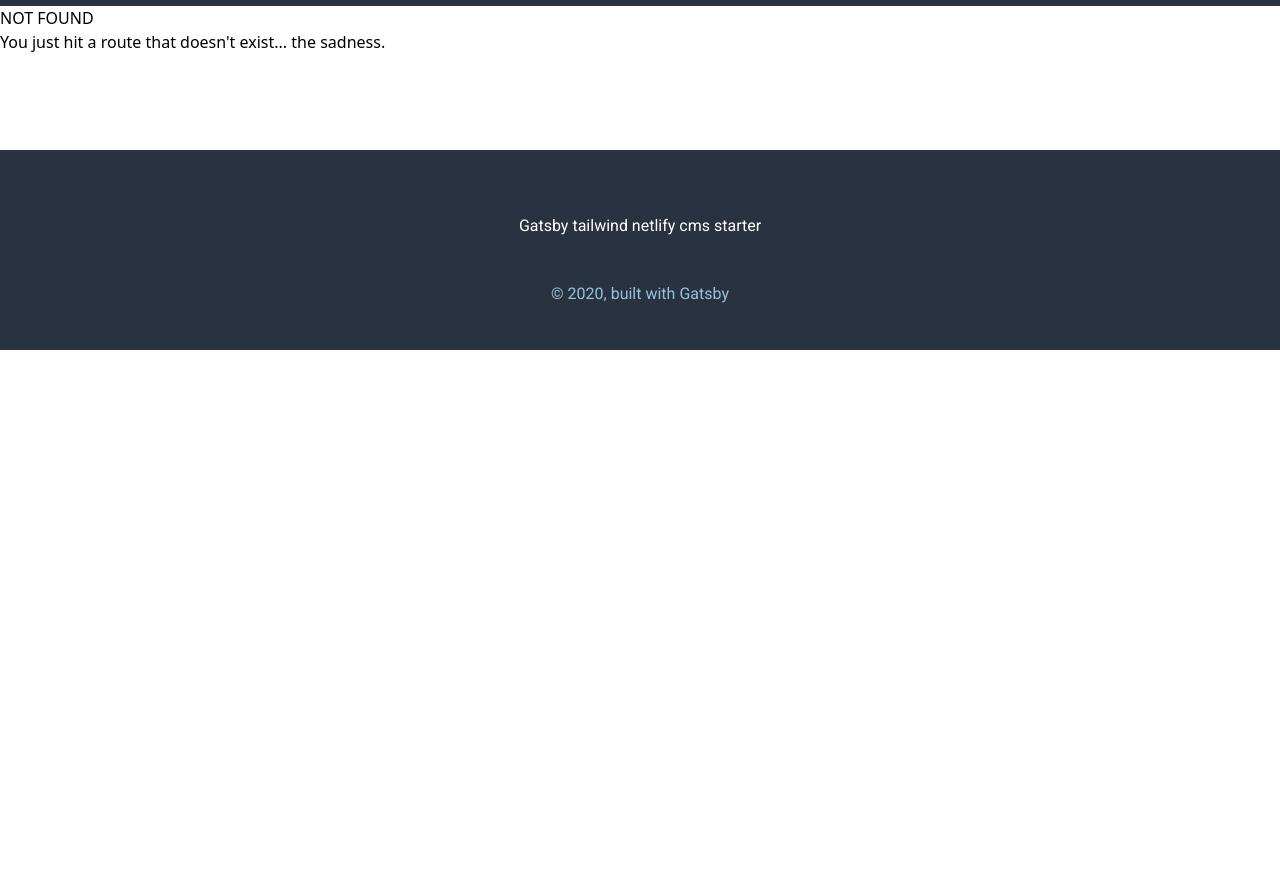
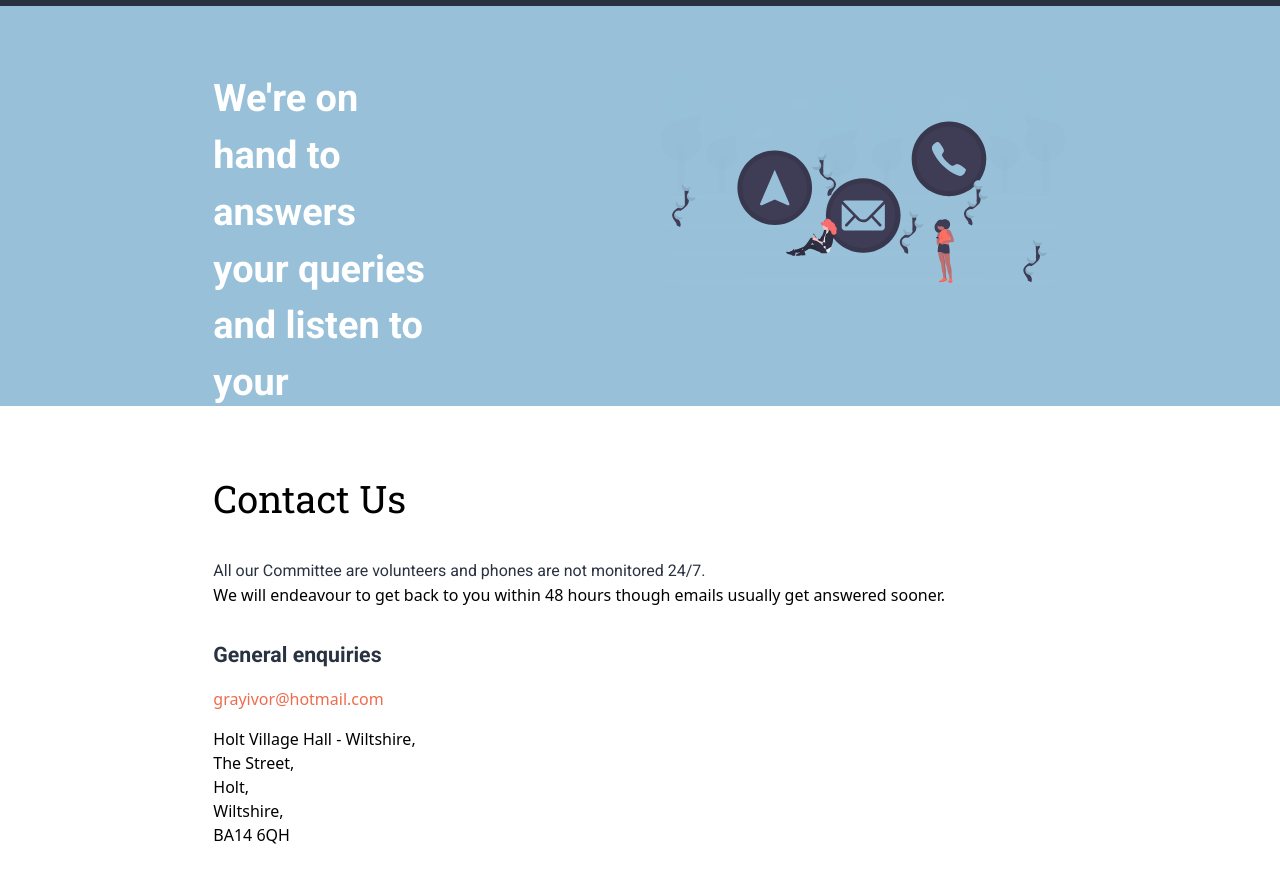
Before and after one commit to dougajmcdonald/gatsby-tailwind-netlify-cms-starter, a Gatsby site: page /contact-us in a window 1280 px wide. Before the commit this address had no page. Shown: the part 64-952 px from the top of the page. Before the commit the page ends 800 px from the top, so only its background shows below. Built offline with nearby package versions, Linux system fonts and the light colour scheme; Gatsby itself is replaced by a stand-in of ours.

Commit message:
add contact us page

```diff
--- /dev/null
+++ b/src/pages/contact-us.js
@@ -0,0 +1,45 @@
+import React from "react"
+import { Link } from "gatsby"
+
+import Layout from "../components/layout"
+import Hero from "../components/hero"
+import Body from "../components/body"
+import SEO from "../components/seo"
+import HeroImg from "../svg/undraw_contactus.svg"
+
+const IndexPage = () => (
+  <Layout>
+    <SEO title="Home" />
+    <Hero
+      text="We're on hand to answers your queries and listen to your feedback"
+      image={<HeroImg />}
+    />
+    <Body>
+      <h1 className="font-display text-2xl mt-16 mb-8">Contact Us</h1>
+      <p className="text-secondary text-base font-body">
+        All our Committee are volunteers and phones are not monitored 24/7.
+      </p>
+      <p>
+        We will endeavour to get back to you within 48 hours though emails
+        usually get answered sooner.
+      </p>
+      <h3 className="text-l text-secondary font-body font-bold mt-8 mb-4">
+        General enquiries
+      </h3>
+      <a
+        href="mailto:grayivor@hotmail.com"
+        className="text-tertiary hover:underline"
+      >
+        grayivor@hotmail.com
+      </a>
+      <p className="mt-4">Holt Village Hall - Wiltshire,</p>
+      <p>The Street,</p>
+      <p>Holt,</p>
+      <p>Wiltshire,</p>
+      <p>BA14 6QH</p>
+      <h2 className="font-display text-xl mt-16 mb-8">Where to find us</h2>
+    </Body>
+  </Layout>
+)
+
+export default IndexPage
--- a/src/pages/index.js
+++ b/src/pages/index.js
@@ -1,5 +1,4 @@
 import React from "react"
-import { Link } from "gatsby"
 
 import Layout from "../components/layout"
 import Hero from "../components/hero"
@@ -13,7 +12,7 @@ const IndexPage = () => (
     <Hero
       text="Welcome to the Gatsby Tailwind Netlify CMS Starter"
       image={<HeroImg />}
-      cta={{ to: "/facilities", text: "Go places!" }}
+      cta={{ to: "/contact-us", text: "How to find us" }}
     />
     <Body>
       <h1 className="font-display text-2xl mt-16 mb-8">Page Title</h1>
--- a/tailwind.config.js
+++ b/tailwind.config.js
@@ -20,8 +20,7 @@ module.exports = {
       colors: {
         primary: "#98C1D9",
         secondary: "#293241",
-        tertiary: "#EE6C4D",
-        white: "#ffffff"
+        tertiary: "#EE6C4D"
       }
     }
   },
```
Also changed, not shown: src/svg/undraw_contactus.svg (added).
